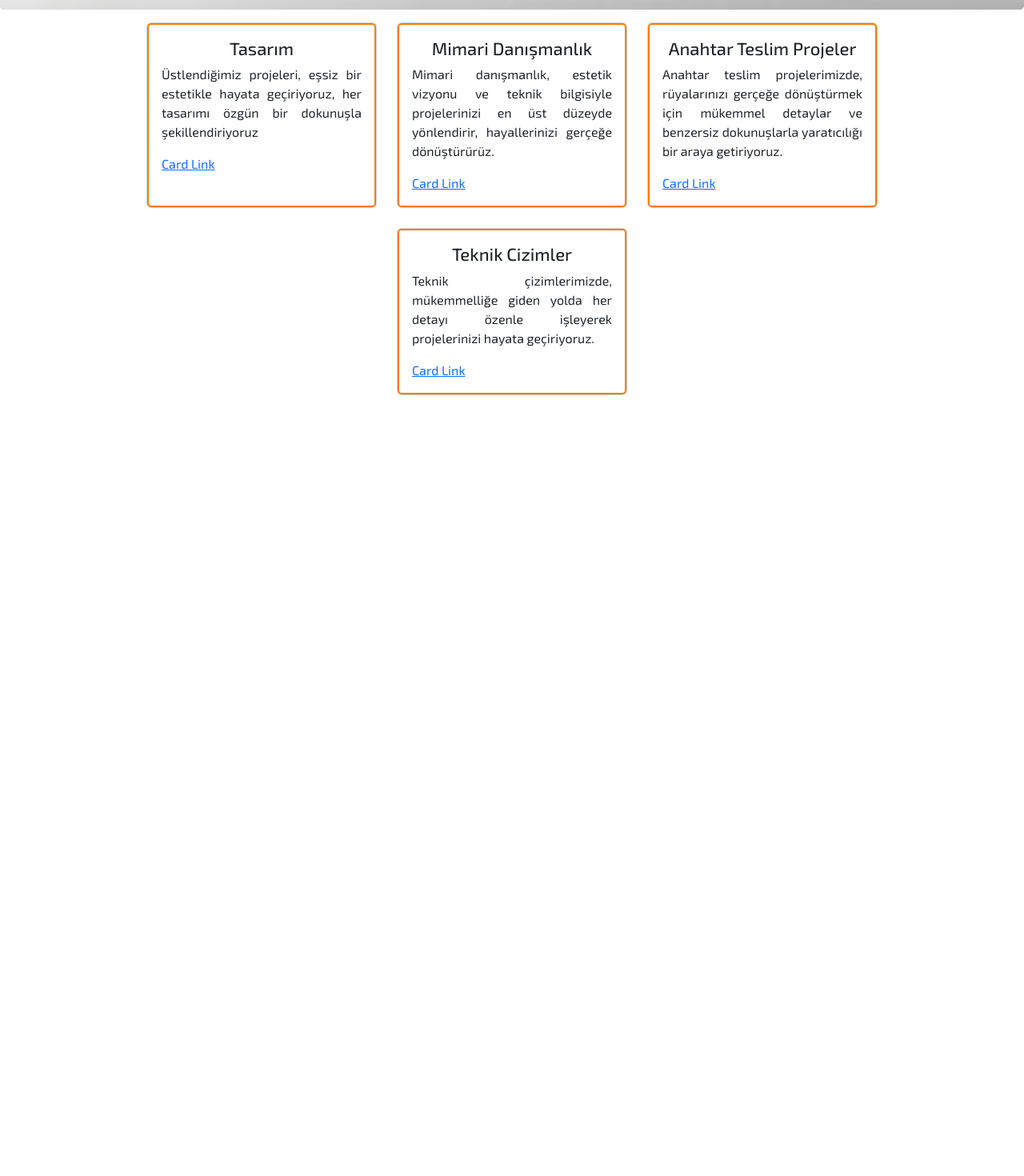
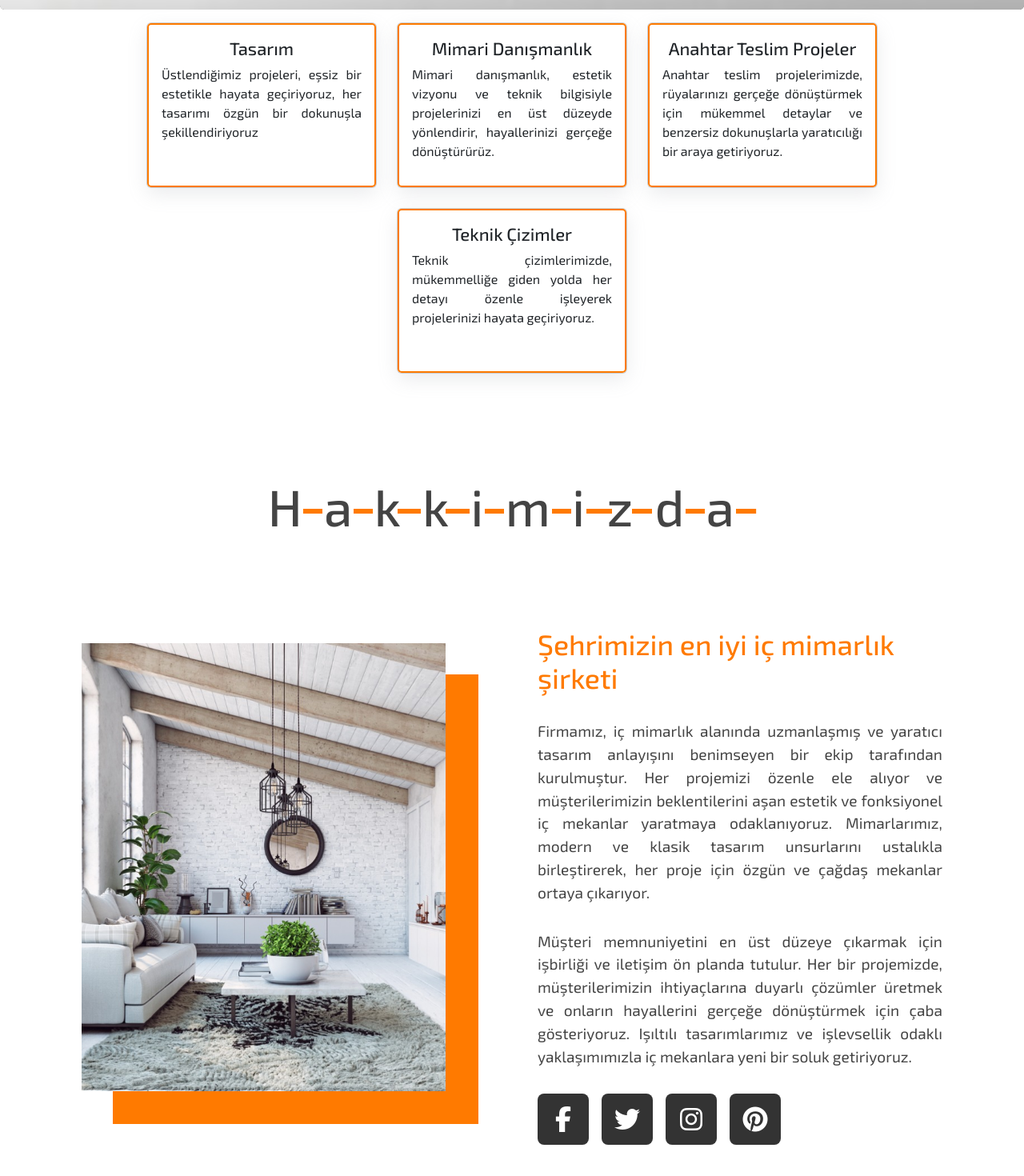
Before and after one commit to mhmtkarakas/InteriorDesignProject--with-ReactBootstrap, a React (Create React App) app: page / in a window 1280 px wide. Shown: the part 548-2018 px from the top of the page at 80% size. Before the commit the page ends 1058 px from the top, so only its background shows below. Built offline with nearby package versions, Linux system fonts and the light colour scheme.

Commit message:
AboutUs component created

```diff
--- a/public/index.html
+++ b/public/index.html
@@ -24,6 +24,8 @@
       work correctly both with client-side routing and a non-root public URL.
       Learn how to configure a non-root public URL by running `npm run build`.
     -->
+
+    <title>Interior Design App</title>
     <link
       rel="stylesheet"
       href="https://cdnjs.cloudflare.com/ajax/libs/font-awesome/6.5.1/css/all.min.css"
@@ -31,8 +33,12 @@
       crossorigin="anonymous"
       referrerpolicy="no-referrer"
     />
-    <title>Interior Design App</title>
-
+    <link
+      href="https://cdn.jsdelivr.net/npm/bootstrap@5.0.2/dist/css/bootstrap.min.css"
+      rel="stylesheet"
+      integrity="sha384-EVSTQN3/azprG1Anm3QDgpJLIm9Nao0Yz1ztcQTwFspd3yD65VohhpuuCOmLASjC"
+      crossorigin="anonymous"
+    />
   </head>
   <body>
     <noscript>You need to enable JavaScript to run this app.</noscript>
@@ -47,5 +53,10 @@
       To begin the development, run `npm start` or `yarn start`.
       To create a production bundle, use `npm run build` or `yarn build`.
     -->
+    <script
+      src="https://cdn.jsdelivr.net/npm/bootstrap@5.0.2/dist/js/bootstrap.bundle.min.js"
+      integrity="sha384-MrcW6ZMFYlzcLA8Nl+NtUVF0sA7MsXsP1UyJoMp4YLEuNSfAP+JcXn/tWtIaxVXM"
+      crossorigin="anonymous"
+    ></script>
   </body>
 </html>
--- a/src/Pages/Home.jsx
+++ b/src/Pages/Home.jsx
@@ -1,4 +1,5 @@
 import React from 'react'
+import AboutUs from '../components/AboutUs';
 import ServiceCards from '../components/ServiceCards';
 import Main from './../components/Main';
 
@@ -8,6 +9,7 @@ const Home = () => {
     <div className=''>
       <Main />
       <ServiceCards />
+      <AboutUs />
     </div>
   )
 }
--- /dev/null
+++ b/src/components/AboutUs.css
@@ -0,0 +1,68 @@
+.aboutus{
+    min-height:100vh ;
+    padding-bottom: 3rem;
+}
+.heading{
+    font-size: 4rem;
+    text-align: center;
+    letter-spacing: 1.7rem;
+    color: #444;
+    margin: 2rem 0;
+    padding-top: 6rem;
+    text-decoration: underline;
+    text-decoration-style: solid;
+    text-decoration-color: var(--orange);
+    text-underline-offset: -1.4rem;
+}
+.aboutus .image{
+    padding: 2rem;
+}
+.aboutus .image img{
+    height: 35rem;
+    object-fit: cover;
+    box-shadow: 2.5rem 2.5rem 0 1px var(--orange);
+}
+.aboutus .info{
+    padding: 2rem;
+    margin-top: 3rem;
+}
+.aboutus .info h2{
+    color: var(--orange);
+    font-size: 2.2rem;
+}
+.aboutus .info p{
+    font-size:1.2rem ;
+    color: #444;
+    margin: 2rem 0;
+    text-align: justify;
+
+}
+.aboutus .info .icons i{
+    font-size: 2rem;
+    height: 4rem;
+    width: 4rem;
+    line-height: 4rem;
+    text-align: center;
+    background: #333;
+    color: #fff;
+    border-radius: .5rem;
+    margin-right: 1rem;
+    text-decoration: none;
+}
+.aboutus .info .icons i:hover{
+    background: var(--orange);
+}
+@media only screen and (max-width:550px){
+   .heading{
+    font-size: 2.5rem;
+    font-weight: 600;
+    margin: 1rem 0;
+    text-underline-offset: -1.1rem;
+   }
+}
+@media only screen and (max-width:768px) {
+    .aboutus{
+        display: flex;
+        flex-direction: column;
+    }
+}
--- /dev/null
+++ b/src/components/AboutUs.jsx
@@ -0,0 +1,44 @@
+import React from "react";
+import "./AboutUs.css";
+import mainimg from "../utils/img/mainimg.jpg";
+import { Link } from 'react-router-dom';
+
+const AboutUs = () => {
+  return (
+    <div className="aboutus container">
+      <h1 className="heading">Hakkimizda</h1>
+      <div className="row align-items-center">
+        <div className=" col-lg-6 image">
+          <img className="img-fluid" src={mainimg} width="90%" alt="" />
+        </div>
+        <div className="col-lg-6 info">
+          <h2>Şehrimizin en iyi iç mimarlık şirketi</h2>
+          <p>
+            Firmamız, iç mimarlık alanında uzmanlaşmış ve yaratıcı tasarım
+            anlayışını benimseyen bir ekip tarafından kurulmuştur. Her projemizi
+            özenle ele alıyor ve müşterilerimizin beklentilerini aşan estetik ve
+            fonksiyonel iç mekanlar yaratmaya odaklanıyoruz. Mimarlarımız,
+            modern ve klasik tasarım unsurlarını ustalıkla birleştirerek, her
+            proje için özgün ve çağdaş mekanlar ortaya çıkarıyor.
+          </p>
+          <p>
+            Müşteri memnuniyetini en üst düzeye çıkarmak için işbirliği ve
+            iletişim ön planda tutulur. Her bir projemizde, müşterilerimizin
+            ihtiyaçlarına duyarlı çözümler üretmek ve onların hayallerini
+            gerçeğe dönüştürmek için çaba gösteriyoruz. Işıltılı tasarımlarımız
+            ve işlevsellik odaklı yaklaşımımızla iç mekanlara yeni bir soluk
+            getiriyoruz.
+          </p>
+          <div className="icons">
+            <Link><i className="fab fa-facebook-f"></i></Link>
+            <Link><i className="fab fa-twitter"></i></Link>
+            <Link><i className="fab fa-instagram"></i></Link>
+            <Link><i className="fab fa-pinterest"></i></Link>
+          </div>
+        </div>
+      </div>
+    </div>
+  );
+};
+
+export default AboutUs;
--- a/src/components/Main.css
+++ b/src/components/Main.css
@@ -29,3 +29,11 @@
     opacity: .8;
     margin-top: 1rem;
  }
+ @media only screen and (max-width:768px){
+    .text1{
+        font-size: 3.5rem;
+    }
+    .text2{
+        font-size: 2.5rem;
+    }
+ }
--- a/src/components/Main.jsx
+++ b/src/components/Main.jsx
@@ -10,7 +10,7 @@ const Main = () => {
     <Card.ImgOverlay>
 
       <Card.Text className='text1   p-0'>
-           Ic Dizayn
+          İç Dizayn
       </Card.Text>
       <Card.Text className='text2  p-0'>Mimari Hizmetler</Card.Text>
     </Card.ImgOverlay>
--- a/src/components/ServiceCard.css
+++ b/src/components/ServiceCard.css
@@ -4,12 +4,20 @@
     justify-content: center;
     gap: 25px;
     flex-wrap: wrap;
+
 }
 .card-body{
     border: 2px solid var(--orange);
     border-radius: 5px;
     display: flex;
     flex-direction: column;
+    height: 205px;
+    cursor: pointer;
+    box-shadow: rgba(149, 157, 165, 0.2) 0px 8px 24px;
+}
+.card-body:hover{
+    transform: scale(1.02);
+    transition: all .7s;
 }
 .card-title{
     margin: auto;
--- a/src/components/ServiceCards.jsx
+++ b/src/components/ServiceCards.jsx
@@ -13,7 +13,6 @@ const ServiceCards = () => {
             Üstlendiğimiz projeleri, eşsiz bir estetikle hayata geçiriyoruz, her
             tasarımı özgün bir dokunuşla şekillendiriyoruz
           </Card.Text>
-          <Card.Link href="#">Card Link</Card.Link>
         </Card.Body>
       </Card>
       <Card style={{ width: "18rem" }}>
@@ -21,9 +20,10 @@ const ServiceCards = () => {
           <Card.Title>Mimari Danışmanlık</Card.Title>
 
           <Card.Text>
-          Mimari danışmanlık, estetik vizyonu ve teknik bilgisiyle projelerinizi en üst düzeyde yönlendirir, hayallerinizi gerçeğe dönüştürürüz.
+            Mimari danışmanlık, estetik vizyonu ve teknik bilgisiyle
+            projelerinizi en üst düzeyde yönlendirir, hayallerinizi gerçeğe
+            dönüştürürüz.
           </Card.Text>
-          <Card.Link href="#">Card Link</Card.Link>
         </Card.Body>
       </Card>
       <Card style={{ width: "18rem" }}>
@@ -31,19 +31,20 @@ const ServiceCards = () => {
           <Card.Title>Anahtar Teslim Projeler</Card.Title>
 
           <Card.Text>
-          Anahtar teslim projelerimizde, rüyalarınızı gerçeğe dönüştürmek için mükemmel detaylar ve benzersiz dokunuşlarla yaratıcılığı bir araya getiriyoruz.
+            Anahtar teslim projelerimizde, rüyalarınızı gerçeğe dönüştürmek için
+            mükemmel detaylar ve benzersiz dokunuşlarla yaratıcılığı bir araya
+            getiriyoruz.
           </Card.Text>
-          <Card.Link href="#">Card Link</Card.Link>
         </Card.Body>
       </Card>
       <Card style={{ width: "18rem" }}>
         <Card.Body>
-          <Card.Title>Teknik Cizimler</Card.Title>
+          <Card.Title>Teknik Çizimler</Card.Title>
 
-          <Card.Text >
-          Teknik çizimlerimizde, mükemmelliğe giden yolda her detayı özenle işleyerek projelerinizi hayata geçiriyoruz.
+          <Card.Text>
+            Teknik çizimlerimizde, mükemmelliğe giden yolda her detayı özenle
+            işleyerek projelerinizi hayata geçiriyoruz.
           </Card.Text>
-          <Card.Link href="#">Card Link</Card.Link>
         </Card.Body>
       </Card>
     </div>
```
Also changed, not shown: src/utils/img/mainimg.jpg. Lines whose indentation alone changed are shown as unchanged.
